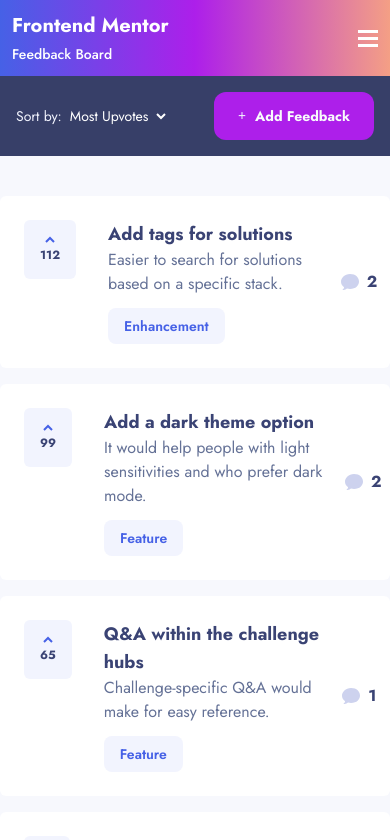
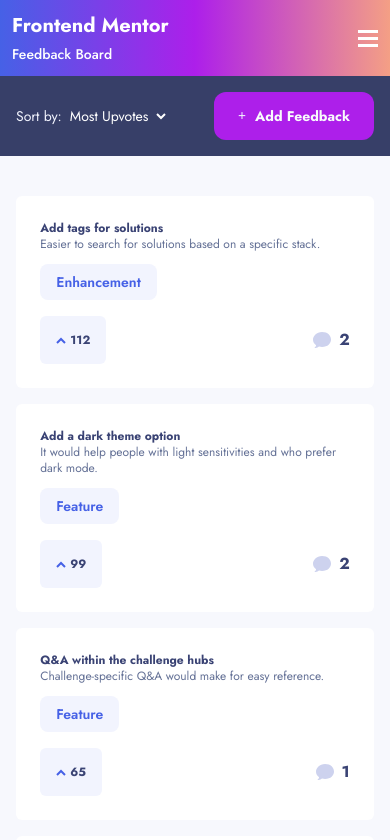
Before and after one commit to ijklmopffs/product-feedback, a Next.js app: page / in a window 390 px wide. Shown: the top 840 px of the page. Built offline with nearby package versions, Linux system fonts and the light colour scheme.

Commit message:
design modifications

```diff
--- a/app/page.tsx
+++ b/app/page.tsx
@@ -24,6 +24,7 @@
 
   const requests = filteredRequests.map((request) => (
     <ProductRequests
+      id={request.id}
       key={request.id}
       title={request.title}
       category={request.category}
--- a/components/ProductRequests.tsx
+++ b/components/ProductRequests.tsx
@@ -1,5 +1,15 @@
 import Image from "next/image";
 import { capitalizeFirstLetter } from "@/helpers/capital";
+
+export interface Comment {
+  id: number;
+  content: string;
+  user: {
+    image: string;
+    name: string;
+    username: string;
+  };
+}
 
 export interface ProductRequest {
   id: number;
@@ -24,23 +34,36 @@
   commentIcon,
 }: ProductRequest) {
   return (
-    <div className="bg-white rounded-md flex items-center justify-between p-6 mb-4">
+    <div className="w-11/12 md:w-auto mx-auto md:mx-0 bg-white rounded-md flex flex-col md:flex-row items-start md:items-center gap-4 md:gap-0 justify-between p-6 mb-4">
       <div className="flex gap-8">
-        <div className="flex items-center flex-col gap-1 bg-darkWhite rounded-md h-fit p-4">
+        <div className="hidden md:flex items-center flex-col gap-1 bg-darkWhite rounded-md h-fit p-4">
           <Image src={arrowIcon} alt="" />
           <p className="font-bold text-xs text-darkerGrey">{upvotes}</p>
         </div>
         <div>
-          <h1 className="font-bold text-lg text-darkerGrey">{title}</h1>
-          <p className="text-lightGrey">{description}</p>
+          <h1 className="font-bold text-xs md:text-lg text-darkerGrey">
+            {title}
+          </h1>
+          <p className="text-lightGrey text-xs md:text-base">{description}</p>
           <p className="rounded-lg py-2 px-4 font-semibold text-blue bg-darkWhite text-sm w-fit mt-3">
             {capitalizeFirstLetter(category)}
           </p>
         </div>
       </div>
-      <div className="flex items-center gap-2">
+      <div className="hidden md:flex items-center gap-2">
         <Image src={commentIcon} alt="" />
         <p className="font-bold text-darkerGrey">{comments.length}</p>
+      </div>
+
+      <div className="md:hidden flex items-center justify-between w-full">
+        <div className="flex items-center gap-1 bg-darkWhite rounded-md h-fit p-4">
+          <Image src={arrowIcon} alt="" />
+          <p className="font-bold text-xs text-darkerGrey">{upvotes}</p>
+        </div>
+        <div className="flex items-center gap-2">
+          <Image src={commentIcon} alt="" />
+          <p className="font-bold text-darkerGrey">{comments.length}</p>
+        </div>
       </div>
     </div>
   );
```
